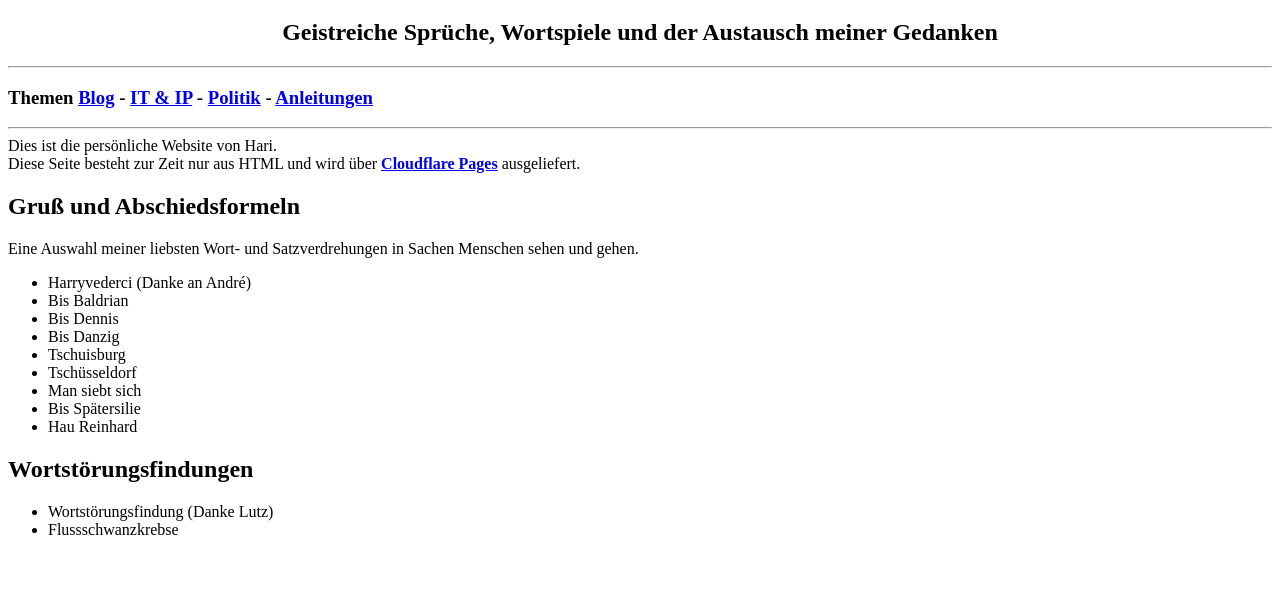
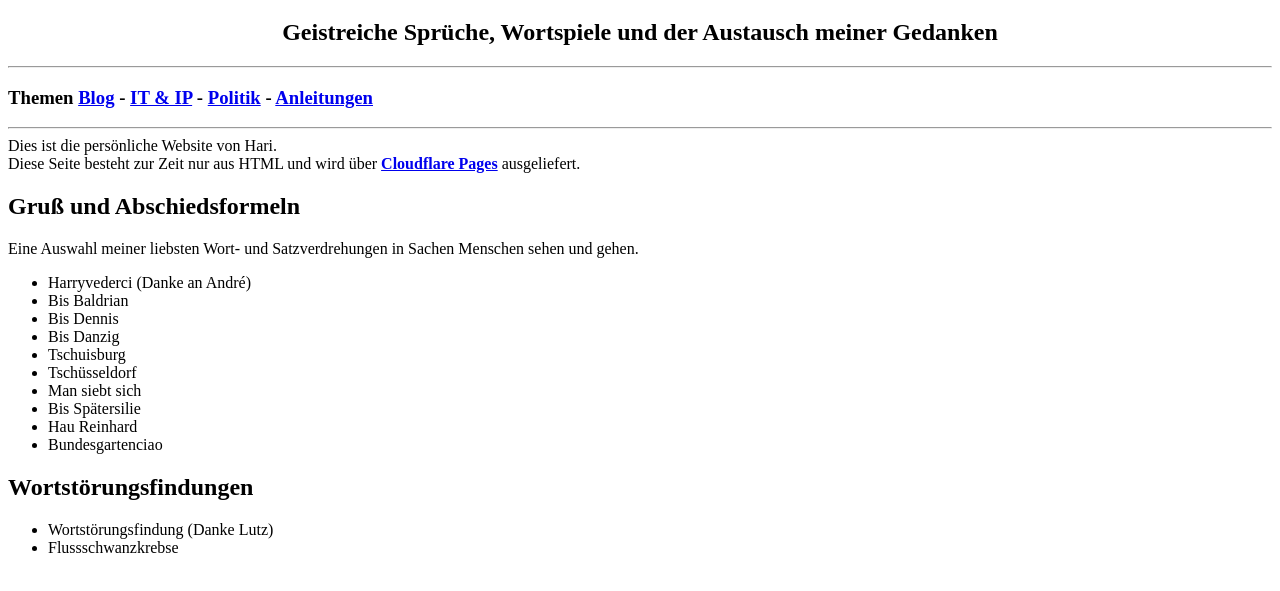
Before and after one commit to Rennefeld/ithurtswhenip.de, a plain HTML site: page index.html in a window 1280 px wide. Shown: the part 61-652 px from the top of the page. Drawn offline with Linux system fonts and the light colour scheme.

Commit message:
Update index.html

```diff
--- a/index.html
+++ b/index.html
@@ -45,6 +45,7 @@
 	<li>Man siebt sich</li>
 	<li>Bis Spätersilie</li>
 	<li>Hau Reinhard</li>
+	<li>Bundesgartenciao</li>
 	</ul>
         </div>
         <div id="wortfindung">
```
